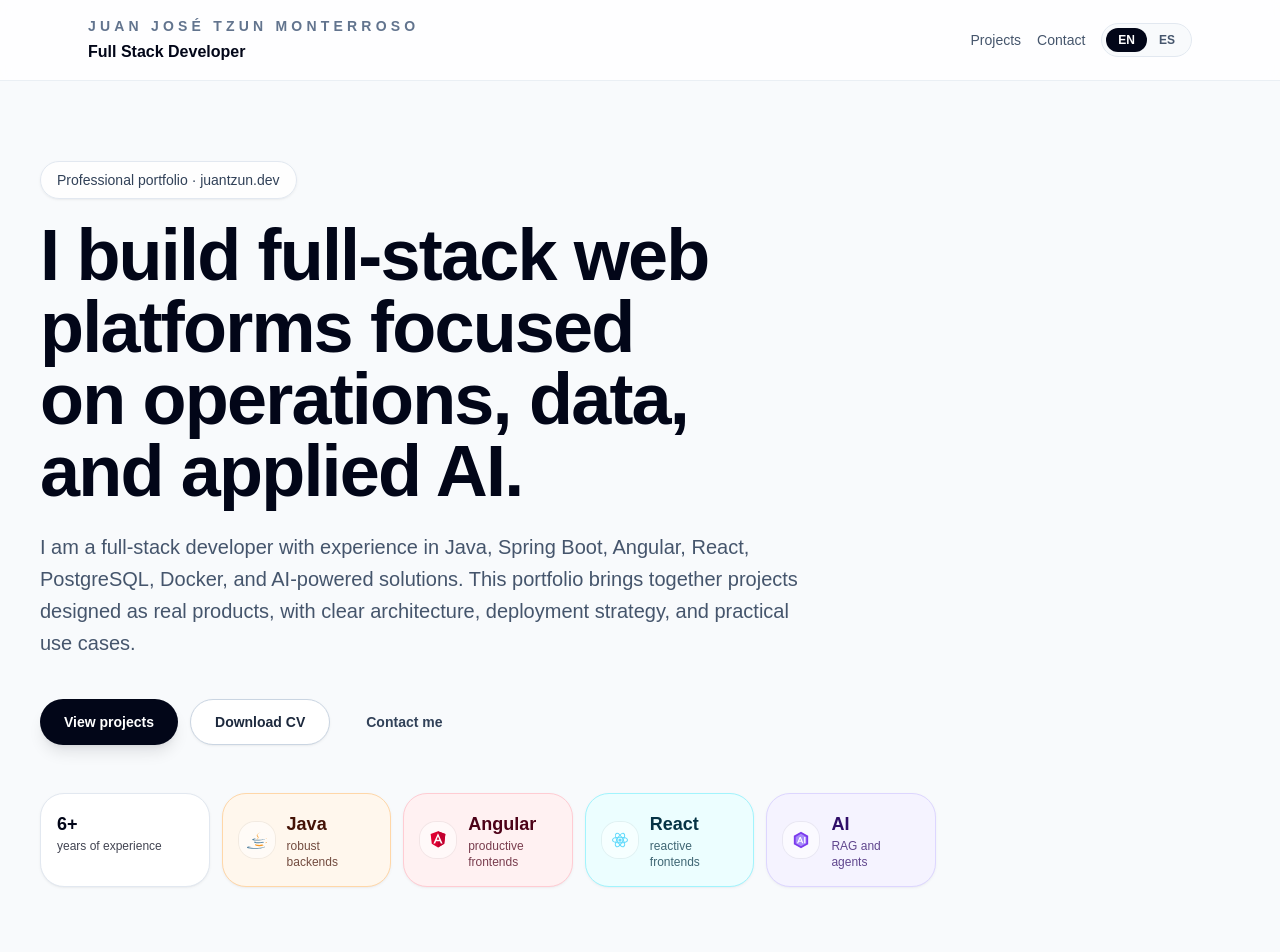
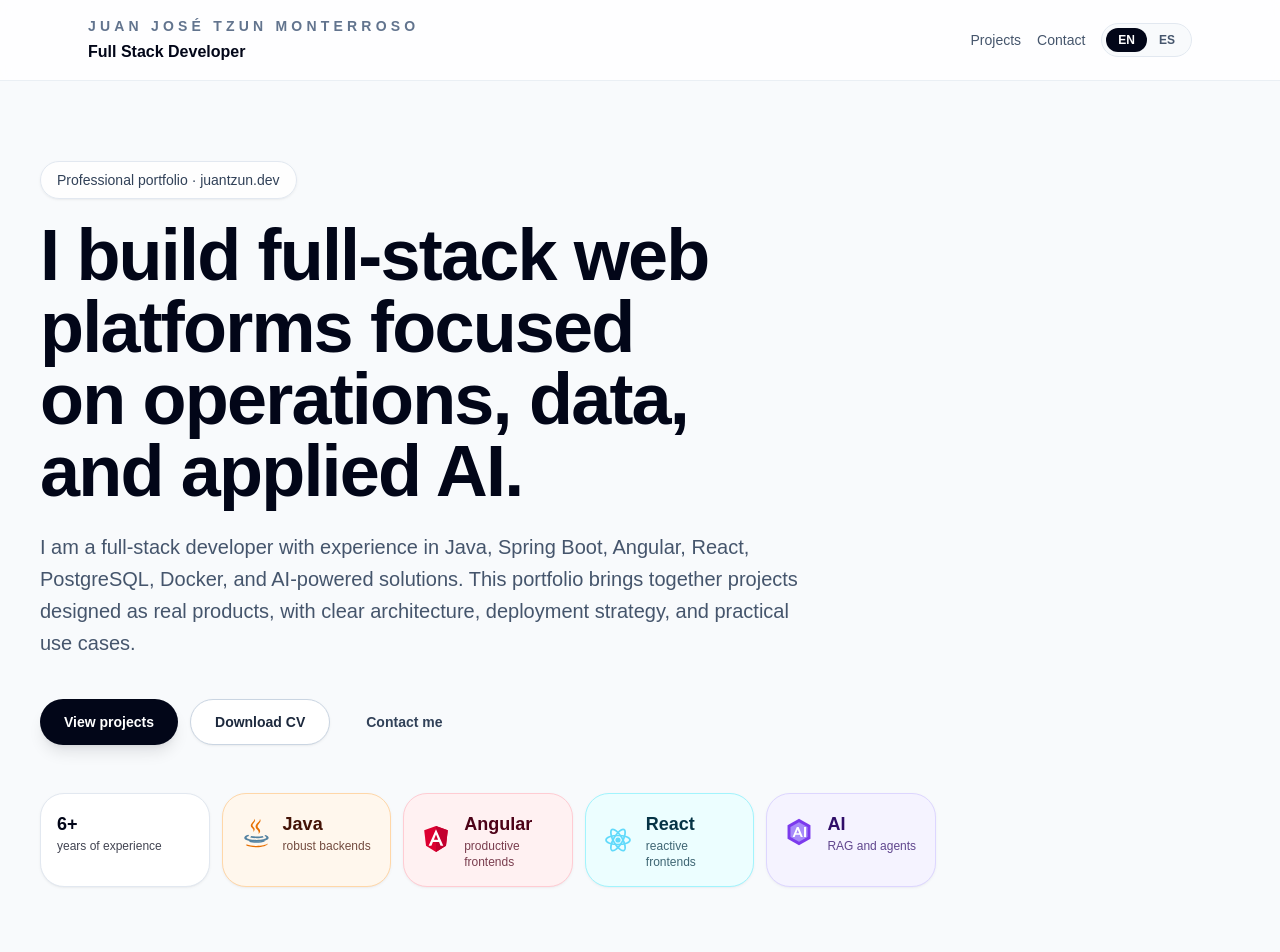
Before and after one commit to Juanjho120/portfolio, a Next.js app: page /en in a window 1280 px wide. Shown: the top 952 px of the page. Built offline with nearby package versions, Linux system fonts and the light colour scheme.

Commit message:
fix: clean hero stat icons

```diff
--- a/app/[locale]/page.tsx
+++ b/app/[locale]/page.tsx
@@ -98,15 +98,13 @@ export default async function LocaleHome({ params }: LocalePageProps) {
                   >
                     <div className="flex items-center gap-3">
                       {statIcon ? (
-                        <span className="flex size-9 shrink-0 items-center justify-center rounded-2xl bg-white/55 ring-1 ring-black/5 dark:bg-white/10 dark:ring-white/10">
-                          <Image
-                            src={statIcon.src}
-                            alt={statIcon.label}
-                            width={22}
-                            height={22}
-                            className="h-5 w-5 object-contain"
-                          />
-                        </span>
+                        <Image
+                          src={statIcon.src}
+                          alt={statIcon.label}
+                          width={32}
+                          height={32}
+                          className="h-8 w-8 shrink-0 object-contain"
+                        />
                       ) : null}
 
                       <div>
```
Also changed, not shown: public/images/hero-stats/java.svg.
